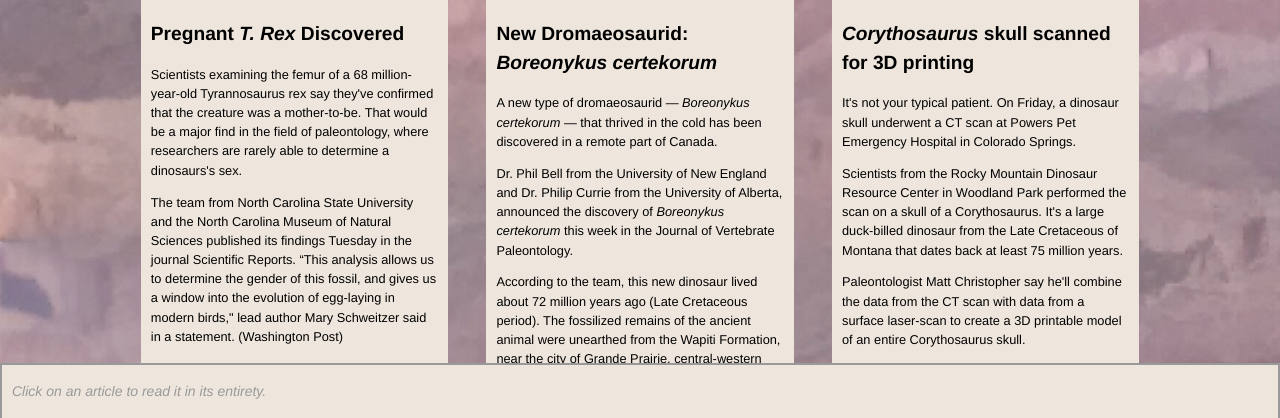
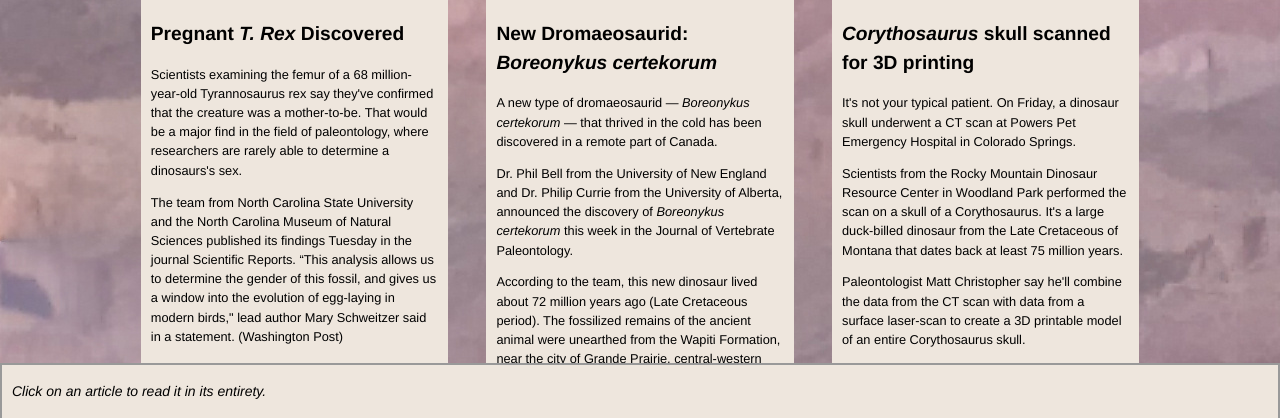
Before and after one commit to Diplodocee/NewsSite, a plain HTML site: page index.html in a window 1280 px wide. Shown: the part 380-798 px from the top of the page. Drawn offline with Linux system fonts and the light colour scheme.

Commit message:
Update color.css

```diff
--- a/stylesheets/color.css
+++ b/stylesheets/color.css
@@ -58,6 +58,5 @@ h1 small {
   border-style: solid;
   border-color: #999;
   background-color: #eee6dd;
-  color: #999;
   font-style: italic;
 }
```
